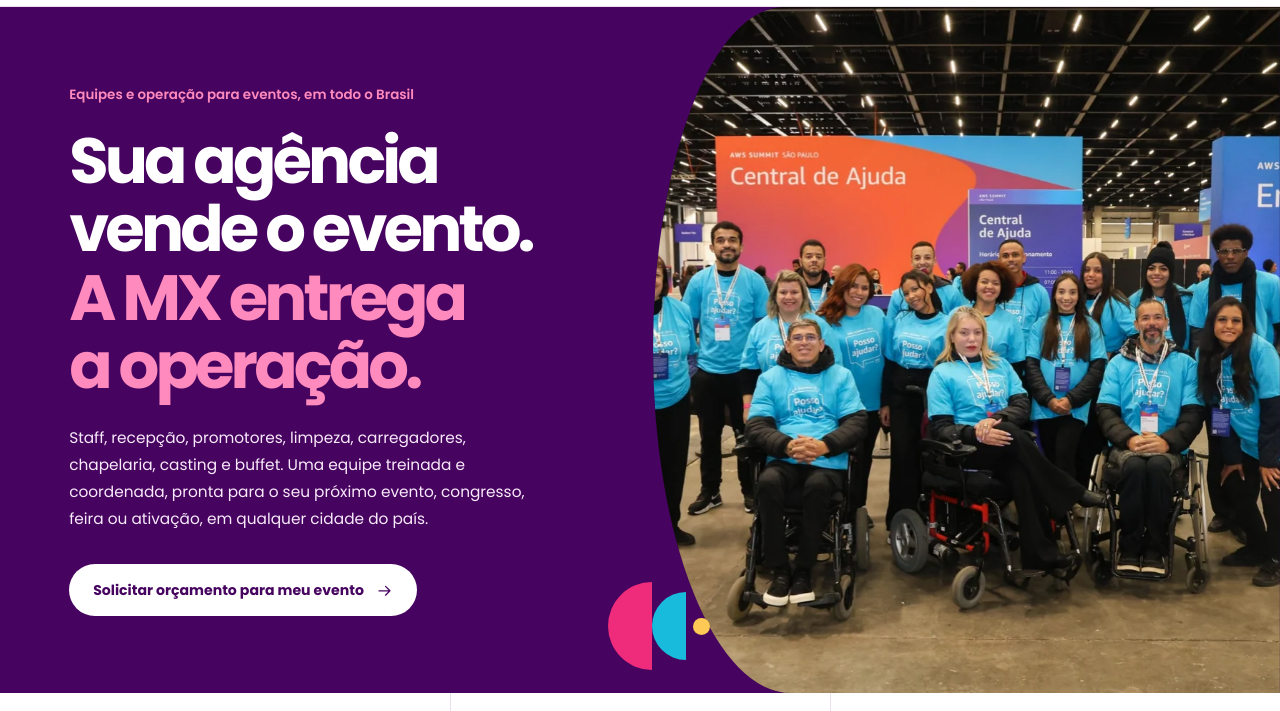
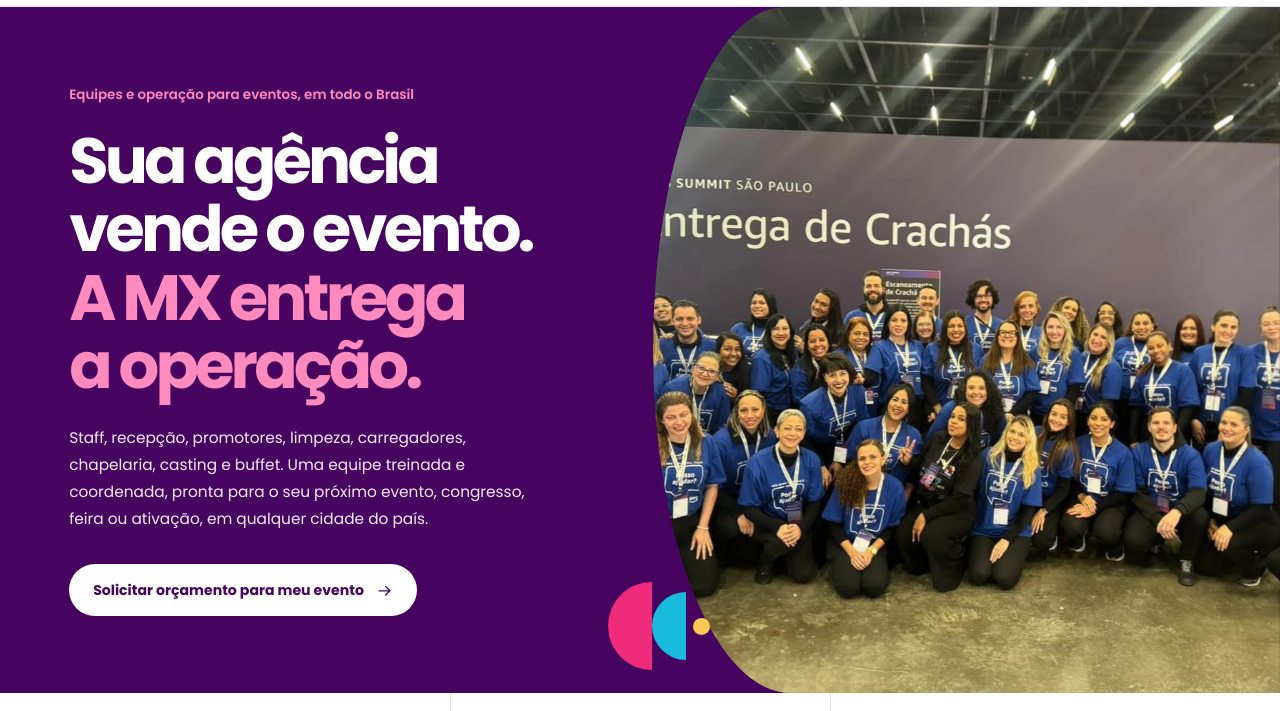
Before and after one commit to aiinvente/mxcasting, a plain HTML site: page index.html in a window 1280 px wide. Shown: the part 73-784 px from the top of the page. Drawn offline with Linux system fonts and the light colour scheme.

Commit message:
Atualiza foto de abertura da MX Casting

```diff
--- a/index.html
+++ b/index.html
@@ -53,7 +53,7 @@
   <main id="conteudo">
     <section class="hero" aria-labelledby="hero-title">
       <figure class="hero-media">
-        <img src="assets/equipe-mx.webp" alt="Equipe da MX Casting reunida na área de credenciamento do AWS Summit São Paulo" fetchpriority="high" width="1440" height="959">
+        <img src="assets/equipe-mx-aws.webp" alt="Equipe da MX Casting reunida na área de credenciamento do AWS Summit São Paulo" fetchpriority="high" width="1280" height="960">
       </figure>
       <div class="container hero-inner">
         <div class="hero-copy">
--- a/styles.css
+++ b/styles.css
@@ -81,7 +81,7 @@ h3 { font-size: clamp(1.15rem, 2vw, 1.55rem); font-weight: 700; }
 .hero h1 span { color: var(--light-pink); }
 .hero-description { margin: 25px 0 32px; max-width: 48ch; font-size: clamp(.9rem, 1.2vw, 1.035rem); line-height: 1.75; color: #f8eafa; }
 .hero-media { position: absolute; z-index: -1; inset: 0 0 0 51%; overflow: hidden; border-radius: 21% 0 0 22% / 50% 0 0 50%; background: var(--deep-purple); }
-.hero-media img { width: 100%; height: 100%; object-fit: cover; object-position: 51% center; }
+.hero-media img { width: 100%; height: 100%; object-fit: cover; object-position: 51% 80%; }
 .brand-shapes { display: flex; align-items: center; pointer-events: none; }
 .brand-shapes i:nth-child(1) { width: 44px; height: 88px; border-radius: 88px 0 0 88px; background: var(--pink); }
 .brand-shapes i:nth-child(2) { width: 34px; height: 68px; border-radius: 68px 0 0 68px; background: var(--blue); }
```
Also changed, not shown: assets/equipe-mx-aws.webp (added).
